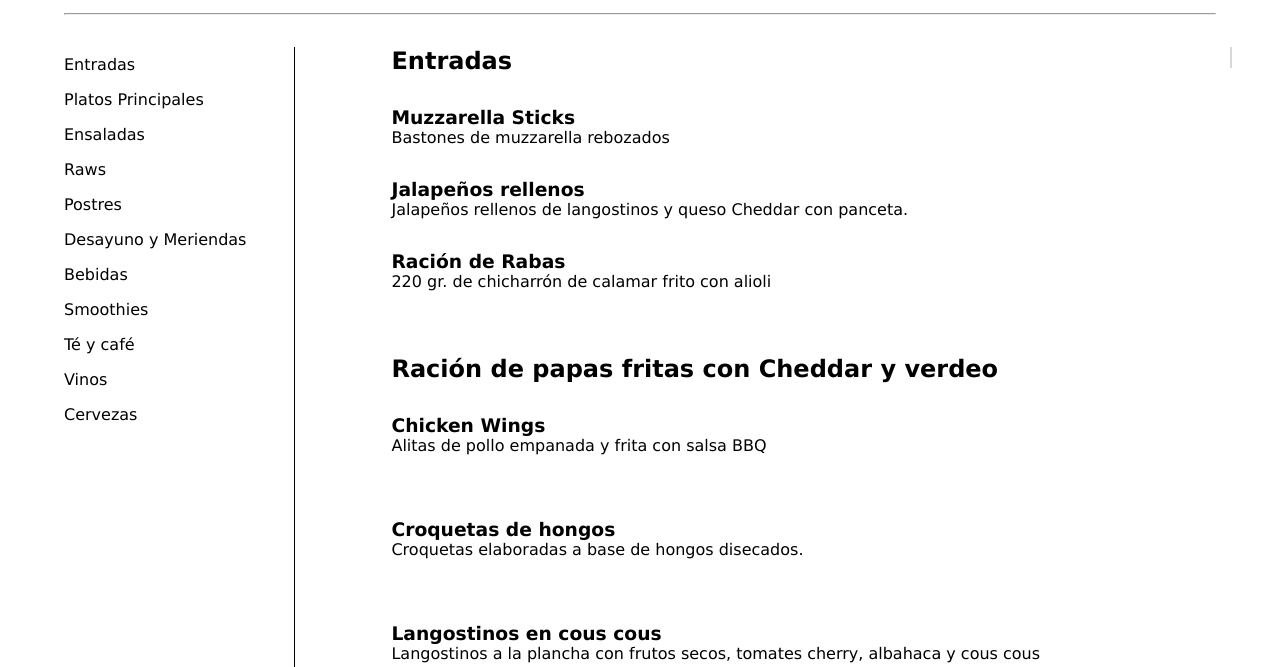
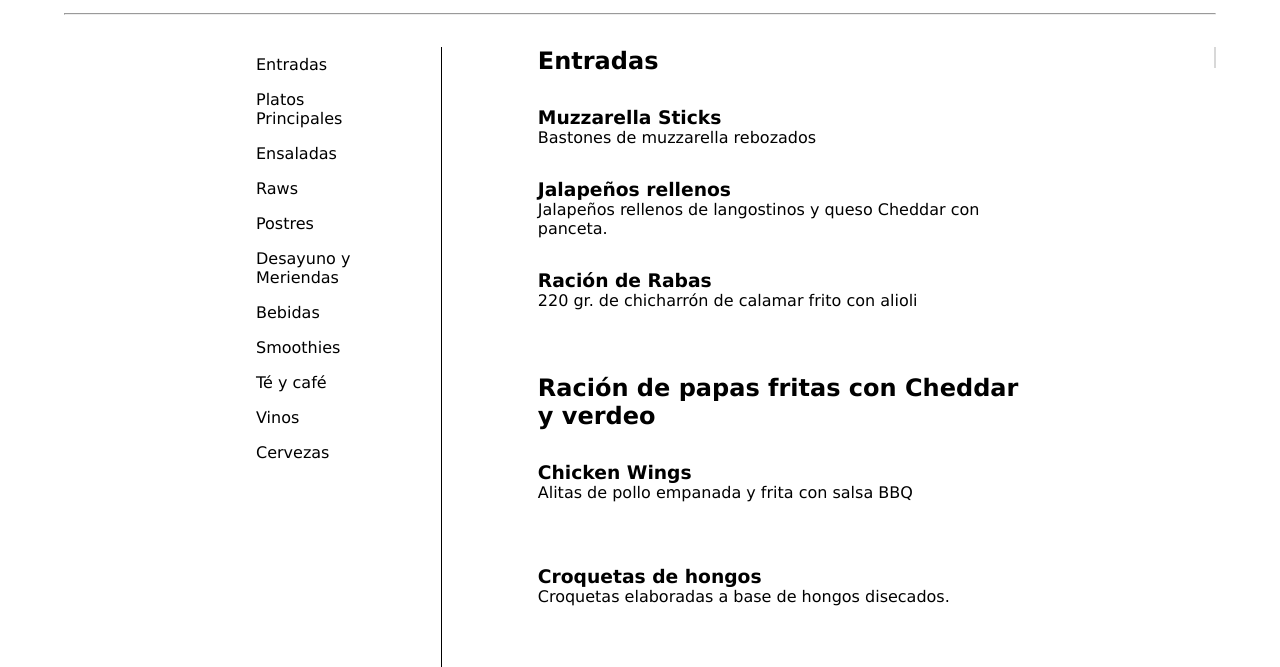
Before and after one commit to Riveros-Rodrigo/la-carta, a website: page views/index.html in a window 1280 px wide. Shown: the part 133-800 px from the top of the page. Drawn offline with Linux system fonts and the light colour scheme.

Commit message:
segundo commit

```diff
--- a/public/css/index.css
+++ b/public/css/index.css
@@ -1,4 +1,8 @@
 /* Header */
+/* body{
+    width: 70%;
+    margin: auto;
+} */
 header{
     width: 90%;
     margin: auto;
@@ -10,7 +14,7 @@ hr{
 }
 /* aplico flex al contenedor */
 .contenedor{
-    width: 90%;
+    width: 60%;
     margin: auto;
     display: flex;
 }
```
